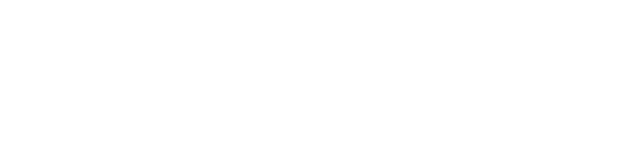
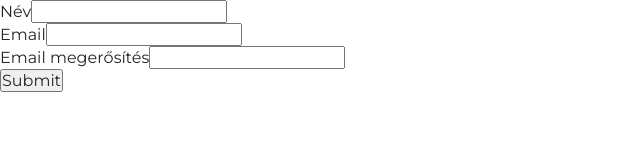
Before and after one commit to Daweed222/white_hair, a plain HTML site: page index.html in a window 1280 px wide. Shown: the whole page, without its empty margins (0-640 px from the left). Drawn offline with Linux system fonts and the light colour scheme; a web font is replaced by a local one.

Commit message:
form build script

```diff
--- a/assets/script/script.js
+++ b/assets/script/script.js
@@ -1 +1,155 @@
 const container = document.getElementById('registration-form-container');
+
+const defaultErrorObject = () => ({
+    nameError: false,
+    nameErrorMessage: [],
+    emailError: false,
+    emailErrorMessage: [],
+    emailConfirmError: false,
+    emailConfirmErrorMessage: [],
+});
+
+const defaultUserData = () => ({
+    name: '',
+    email: '',
+    emailConfirm: '',
+    referal: '',
+    gdpr: '',
+});
+
+const validate = (userData = {}) => {
+    const errorObject = defaultErrorObject();
+
+    if (userData?.name?.length === 0) {
+        errorObject.nameError = true;
+        errorObject.nameErrorMessage.push('Név nem lehet üres!');
+    };
+
+    if (userData?.email?.length === 0) {
+        errorObject.emailError = true;
+        errorObject.emailErrorMessage.push('Email nem lehet üres!');
+    };
+
+    if (userData?.emailConfirm?.length !== 0) {
+        if (userData.email !== userData.emailConfirm) {
+            errorObject.emailConfirmError = true;
+            errorObject.emailConfirmErrorMessage.push('Nem egyezik az email cím!');
+        }
+    } else {
+        errorObject.emailConfirmError = true;
+        errorObject.emailConfirmErrorMessage.push('Erősítse meg email címét!');
+    }
+
+    registrationForm(userData, errorObject);
+};
+
+const registrationForm = (userData = defaultUserData(), errorObject = defaultErrorObject()) => {
+    console.log([errorObject, userData]);
+    container.innerHTML = '';
+    const registrationForm = document.createElement('form');
+
+    // Username Label and Input
+    let wrapper = document.createElement('div');
+
+    const nameLabel = document.createElement('label');
+    nameLabel.innerHTML = "Név"
+    nameLabel.setAttribute('for', 'user_name');
+    wrapper.appendChild(nameLabel);
+
+    const nameInput = document.createElement('input');
+    nameInput.id = 'user_name';
+    nameInput.setAttribute('title', 'Név');
+    nameInput.setAttribute('type', 'text');
+    nameInput.setAttribute('placeholder', '');
+    userData.name ? nameInput.value = userData.name : false;
+    wrapper.appendChild(nameInput);
+
+    if (errorObject.nameError) {
+        errorObject.nameErrorMessage.forEach(errorMessage => {
+            const errorMessageContainer = document.createElement('div');
+            errorMessageContainer.classList.add('error');
+            errorMessageContainer.innerHTML = errorMessage;
+            wrapper.appendChild(errorMessageContainer);
+        });
+    };
+
+    registrationForm.appendChild(wrapper);
+
+    // Email Label and Input
+    wrapper = document.createElement('div');
+
+    const emailLabel = document.createElement('label');
+    emailLabel.innerHTML = "Email"
+    emailLabel.setAttribute('for', 'email');
+    wrapper.appendChild(emailLabel);
+
+    const emailInput = document.createElement('input');
+    emailInput.id = 'email';
+    emailInput.setAttribute('title', 'Email');
+    emailInput.setAttribute('type', 'text');
+    emailInput.setAttribute('placeholder', '');
+    userData.email ? emailInput.value = userData.email : false;
+    wrapper.appendChild(emailInput);
+
+    if (errorObject.emailError) {
+        errorObject.emailErrorMessage.forEach(errorMessage => {
+            const errorMessageContainer = document.createElement('div');
+            errorMessageContainer.classList.add('error');
+            errorMessageContainer.innerHTML = errorMessage;
+            wrapper.appendChild(errorMessageContainer);
+        });
+    };
+
+    registrationForm.appendChild(wrapper);
+
+    // Email Confirm Label and Input
+    wrapper = document.createElement('div');
+
+    const emailConfirmLabel = document.createElement('label');
+    emailConfirmLabel.innerHTML = "Email megerősítés"
+    emailConfirmLabel.setAttribute('for', 'email-confirm');
+    wrapper.appendChild(emailConfirmLabel);
+
+    const emailConfirmInput = document.createElement('input');
+    emailConfirmInput.id = 'email-confrim';
+    emailConfirmInput.setAttribute('title', 'Email megerősítés');
+    emailConfirmInput.setAttribute('type', 'text');
+    emailConfirmInput.setAttribute('placeholder', '');
+    userData.emailConfirm ? emailConfirmInput.value = userData.emailConfirm : false;
+    wrapper.appendChild(emailConfirmInput);
+
+    if (errorObject.emailConfirmError) {
+        errorObject.emailConfirmErrorMessage.forEach(errorMessage => {
+            const errorMessageContainer = document.createElement('div');
+            errorMessageContainer.classList.add('error');
+            errorMessageContainer.innerHTML = errorMessage;
+            wrapper.appendChild(errorMessageContainer);
+        });
+    };
+
+    registrationForm.appendChild(wrapper);
+
+    // Submit Button
+    const submitButton = document.createElement('input');
+    submitButton.setAttribute('type', 'submit');
+    submitButton.addEventListener('click', (e) => {
+        e.preventDefault();
+
+        const userData = {
+            name: nameInput.value,
+            email: emailInput.value,
+            emailConfirm: emailConfirmInput.value,
+        }
+
+        validate(userData);
+    });
+
+    registrationForm.appendChild(submitButton);
+
+    // Append Registration Form to it's Container
+    container.appendChild(registrationForm);
+};
+
+
+
+registrationForm();
--- a/assets/style/style.css
+++ b/assets/style/style.css
@@ -1,5 +1,6 @@
 :root {
-    --primary: #222222;
+    --primary: #262626;
+    --secondary: #d88e80;
 }
 
 html,
@@ -7,6 +8,7 @@ html,
     box-sizing: border-box;
     margin: 0;
     padding: 0;
-    font-family: Arial, Helvetica, sans-serif;
+    font-family: 'Montserrat', sans-serif, Arial, Helvetica;
+    font-size: 1rem;
     color: var(--primary);
 }
--- a/index.html
+++ b/index.html
@@ -6,6 +6,14 @@
     <link rel="icon" type="image/x-icon" href="assets/image/fav.png">
     <title>White Hair Fodrászat</title>
     <link rel="stylesheet" href="assets/style/style.css">
+    <link rel="preconnect" href="https://fonts.googleapis.com">
+    <link rel="preconnect" href="https://fonts.gstatic.com" crossorigin>
+    <link
+        href="https://fonts.googleapis.com/css2?family=Forum&family=Montserrat:ital,wght@0,100;0,300;0,400;0,500;0,700;0,900;1,100;1,300;1,400;1,500;1,700;1,900&family=Roboto:ital,wght@0,100;0,300;0,400;0,500;0,700;1,100;1,300;1,400;1,500;1,700&display=swap"
+        rel="stylesheet">
+    <link
+        href="https://fonts.googleapis.com/css2?family=Forum&family=Montserrat:ital,wght@0,100;0,300;0,400;0,500;0,700;0,900;1,100;1,300;1,400;1,500;1,700;1,900&family=Roboto:ital,wght@0,100;0,300;0,400;0,500;0,700;1,100;1,300;1,400;1,500;1,700&family=Spectral:ital,wght@0,200;0,300;0,400;0,500;0,700;0,800;1,200;1,300;1,400;1,500;1,700;1,800&display=swap"
+        rel="stylesheet">
     <script src="assets/script/script.js" defer></script>
 </head>
 <body>
```
